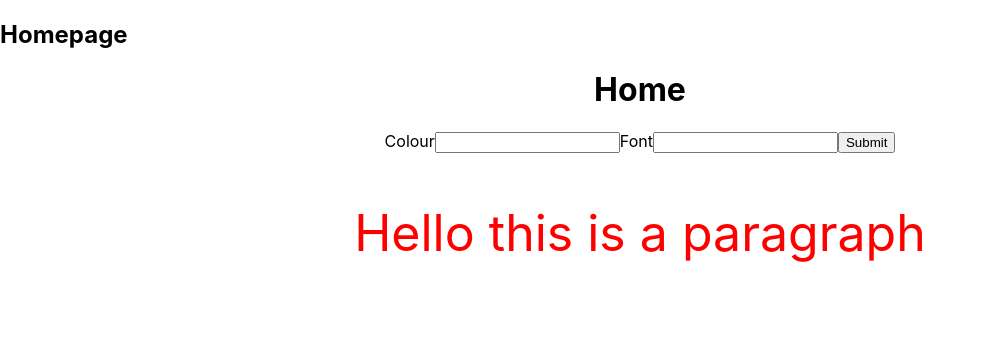
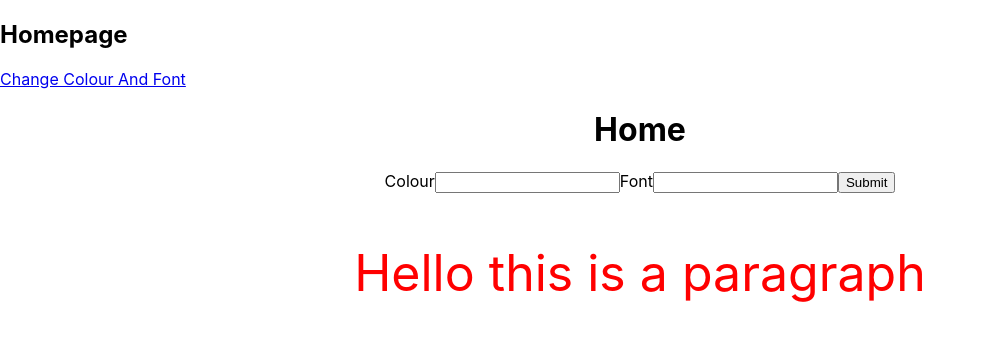
Before and after one commit to manghani/reacttask, a React (Create React App) app: page /text in a window 1280 px wide. Shown: the top 340 px of the page, without its empty margins (0-984 px from the left). Built offline with nearby package versions, Linux system fonts and the light colour scheme.

Commit message:
route Link

```diff
--- a/src/home.js
+++ b/src/home.js
@@ -1,7 +1,10 @@
+import { Link } from 'react-router-dom';
+
 const Home = () => {
     return (
         <div className="home">
             <h2>Homepage</h2>
+            <Link to = '/text'>Change Colour And Font</Link>
         </div>
      );
 }
--- a/src/text.js
+++ b/src/text.js
@@ -1,6 +1,5 @@
 import React, { useState, useEffect } from 'react';
 import Box from './box';
-
 
 const Textbox = () => {
 
```
